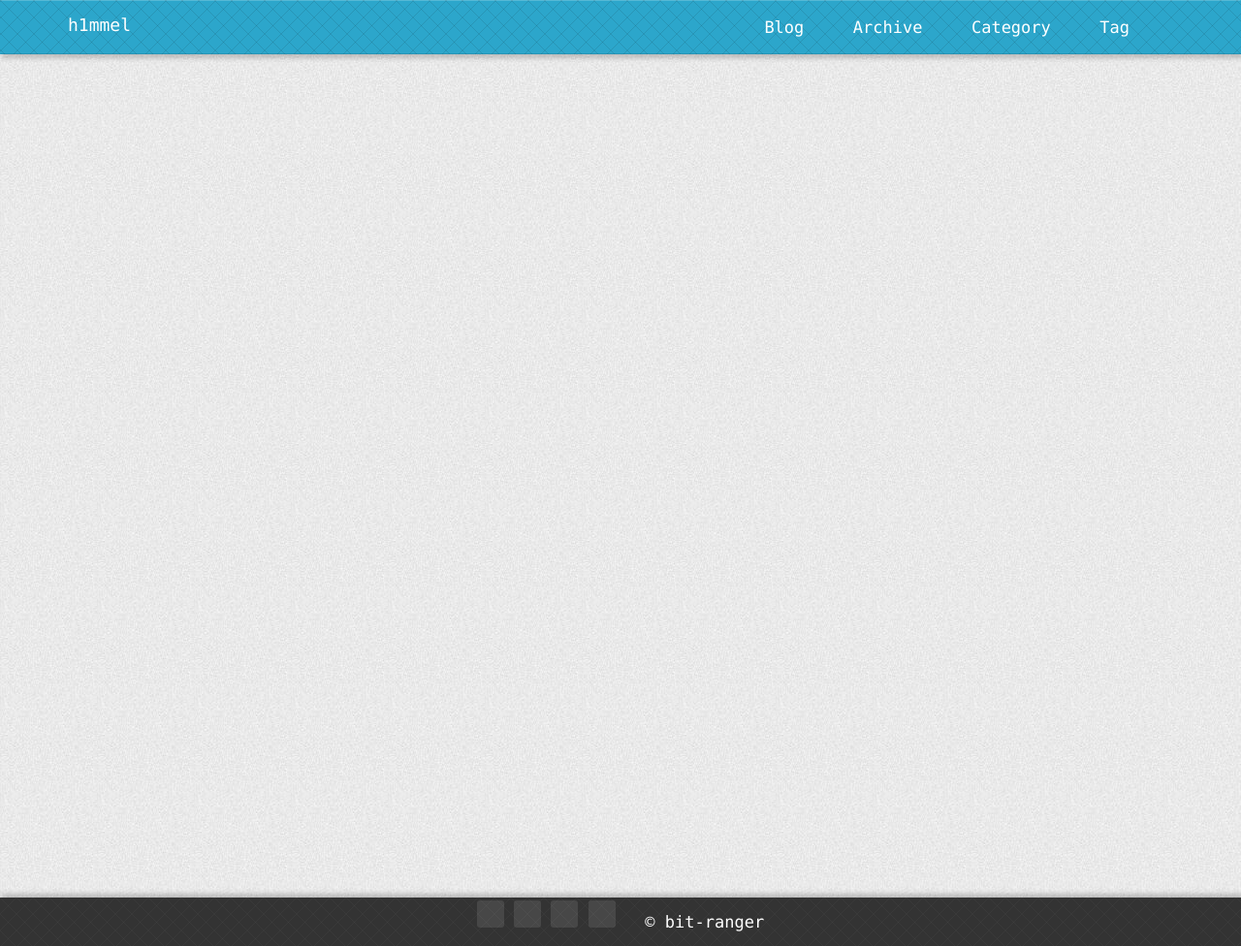
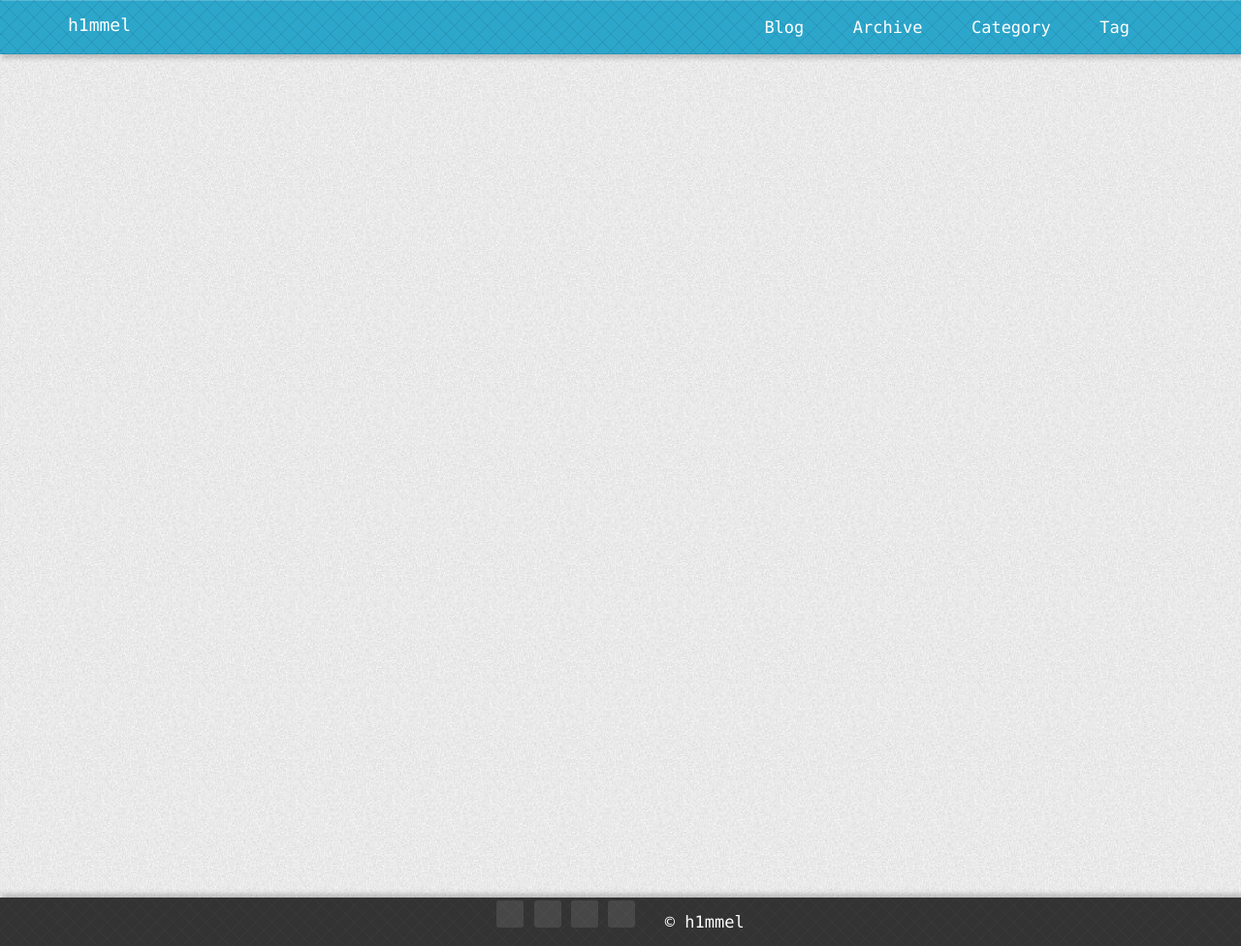
Before and after one commit to h1mmel/h1mmel.github.io, a Jekyll site: the page built from index.html, in a window 1280 px wide. Shown: the whole page at 97% size. Built offline with Jekyll 4.4.1, drawn with Linux system fonts in a browser that asks for light colours; nearby versions of some CDN libraries; the list of posts is cut into pages by our own code; comment, search, counter and statistics services are not loaded; a style sheet for code colours, icons or effects is not loaded.

Commit message:
Update footer.html

```diff
--- a/_includes/footer.html
+++ b/_includes/footer.html
@@ -5,7 +5,7 @@
                 <a class="foot-item" href="{{ '/feed.xml' | prepend: site.baseurl | prepend: site.url }}" target="_blank"><span class="octicon octicon-rss"></span></a>
                 <a class="foot-item" href="{{ '/link/' | prepend: site.baseurl | prepend: site.url }}"><span class="octicon octicon-link-external"></span></a>
                 &nbsp;
-                <a href="https://github.com/bit-ranger"><span class="word-keep">&copy; bit-ranger</span></a>
+                <a href="https://h1mmel.github.io"><span class="word-keep">&copy; h1mmel</span></a>
         </div>
     </footer>
     <script type="text/javascript" src="https://cdn.bootcss.com/jquery/1.11.3/jquery.min.js"></script>
```
